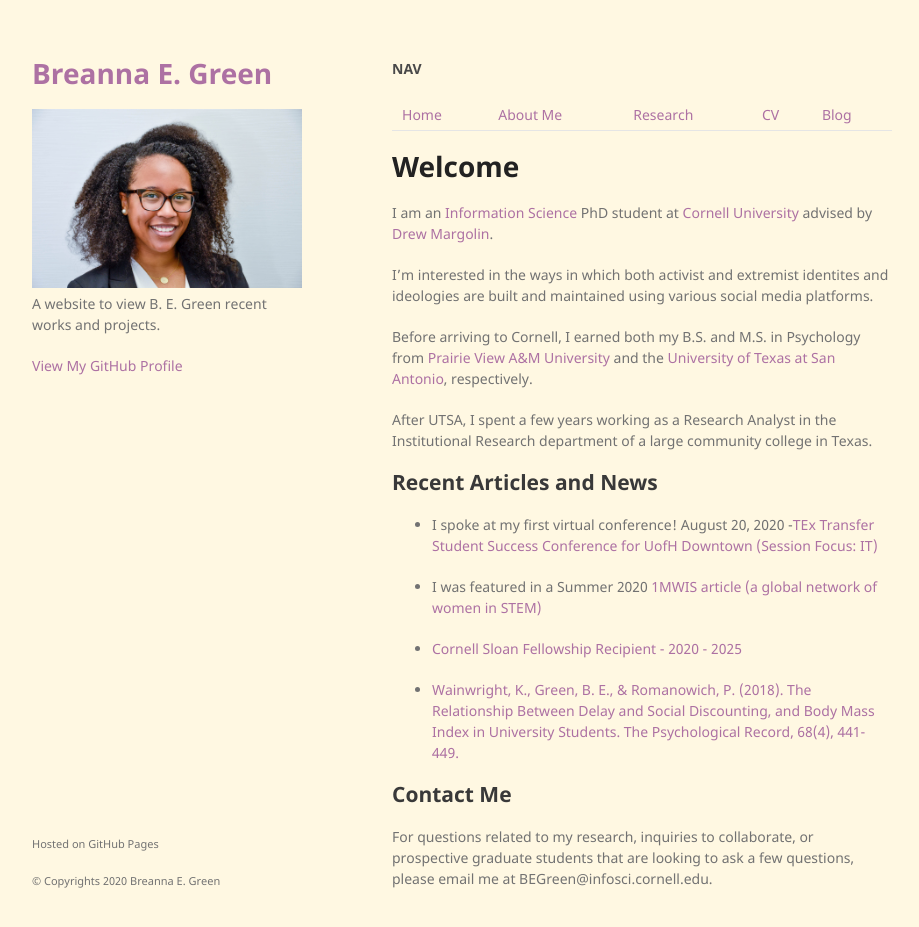
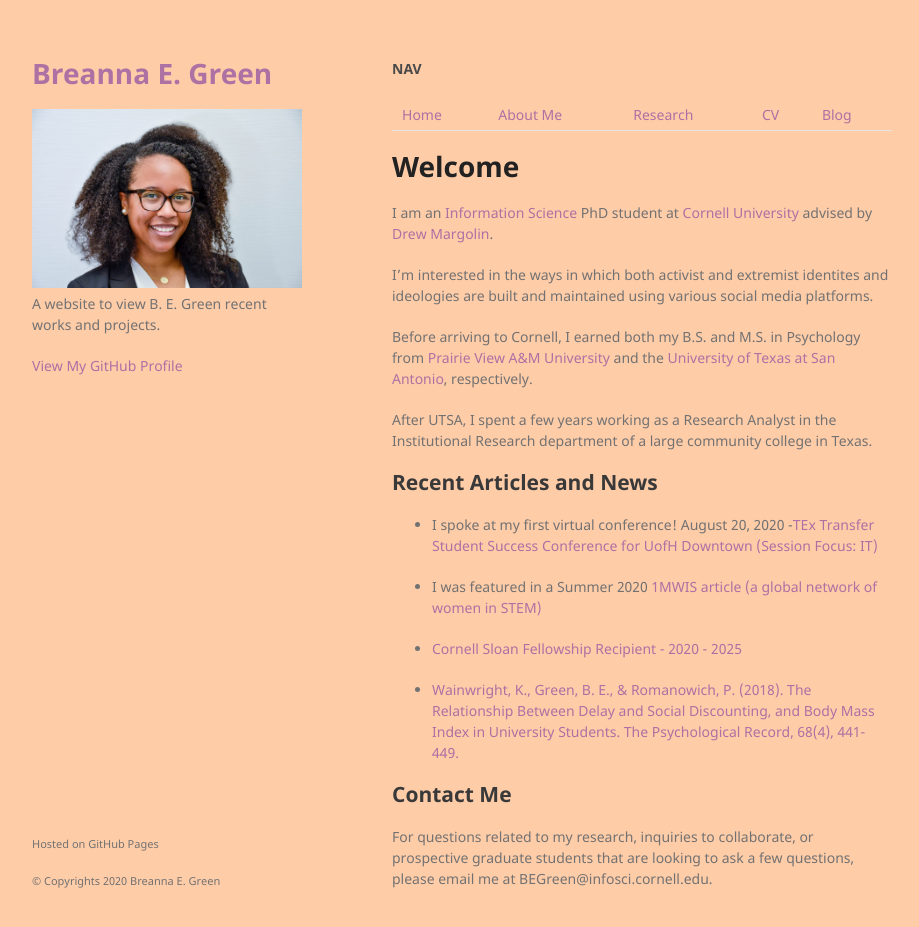
Before and after one commit to bregreen/bregreen.github.io, a Jekyll site: the page built from index.md, in a window 1280 px wide and 959 px high. Shown: the top 927 px of the window, without its empty margins (178-1097 px from the left). Built offline with Jekyll 4.4.1, drawn with Linux system fonts in a browser that asks for light colours; nearby versions of some CDN libraries.

Commit message:
Update jekyll-theme-minimal.scss

```diff
--- a/_sass/jekyll-theme-minimal.scss
+++ b/_sass/jekyll-theme-minimal.scss
@@ -3,7 +3,7 @@
 
 
 body {
-  background-color: #fff8e2;
+  background-color: #ffcca8;
   padding:50px;
   font: 14px/1.5 "Noto Sans", "Helvetica Neue", Helvetica, Arial, sans-serif;
   color:#727272;
```
